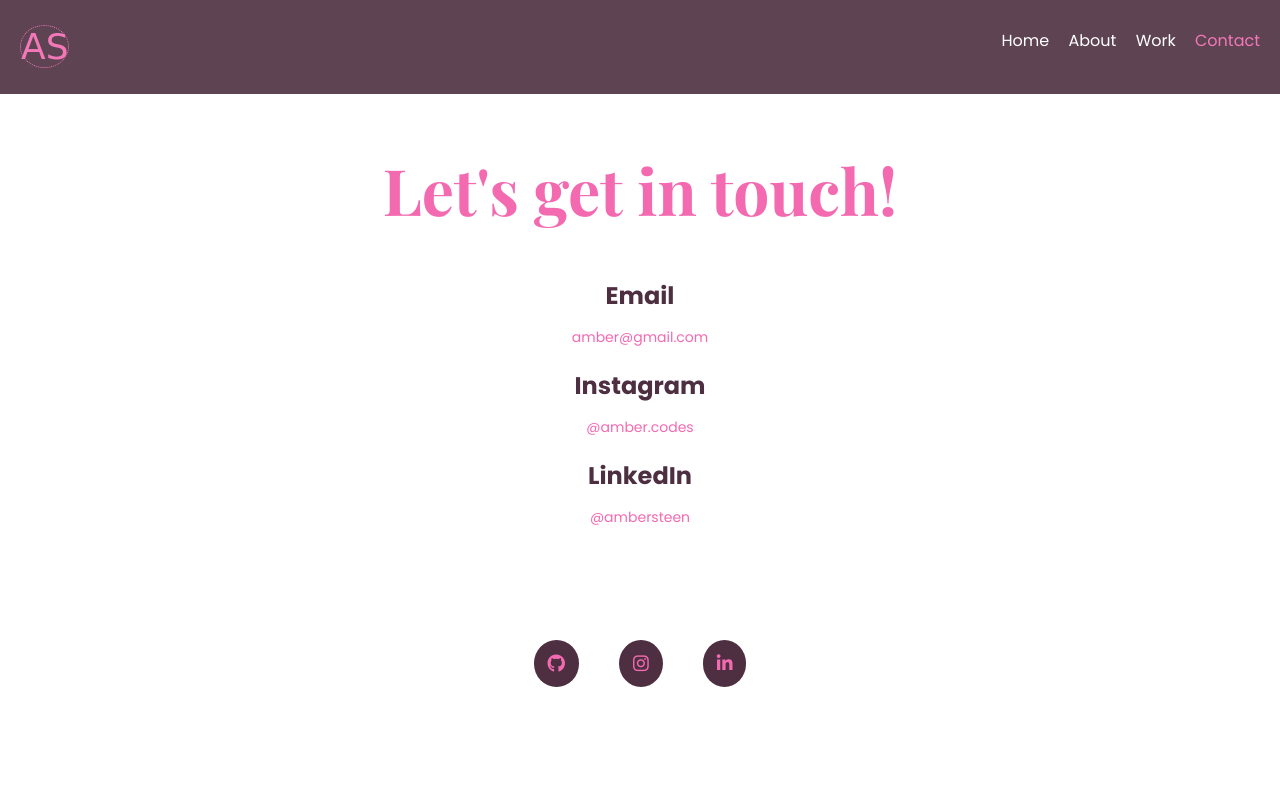
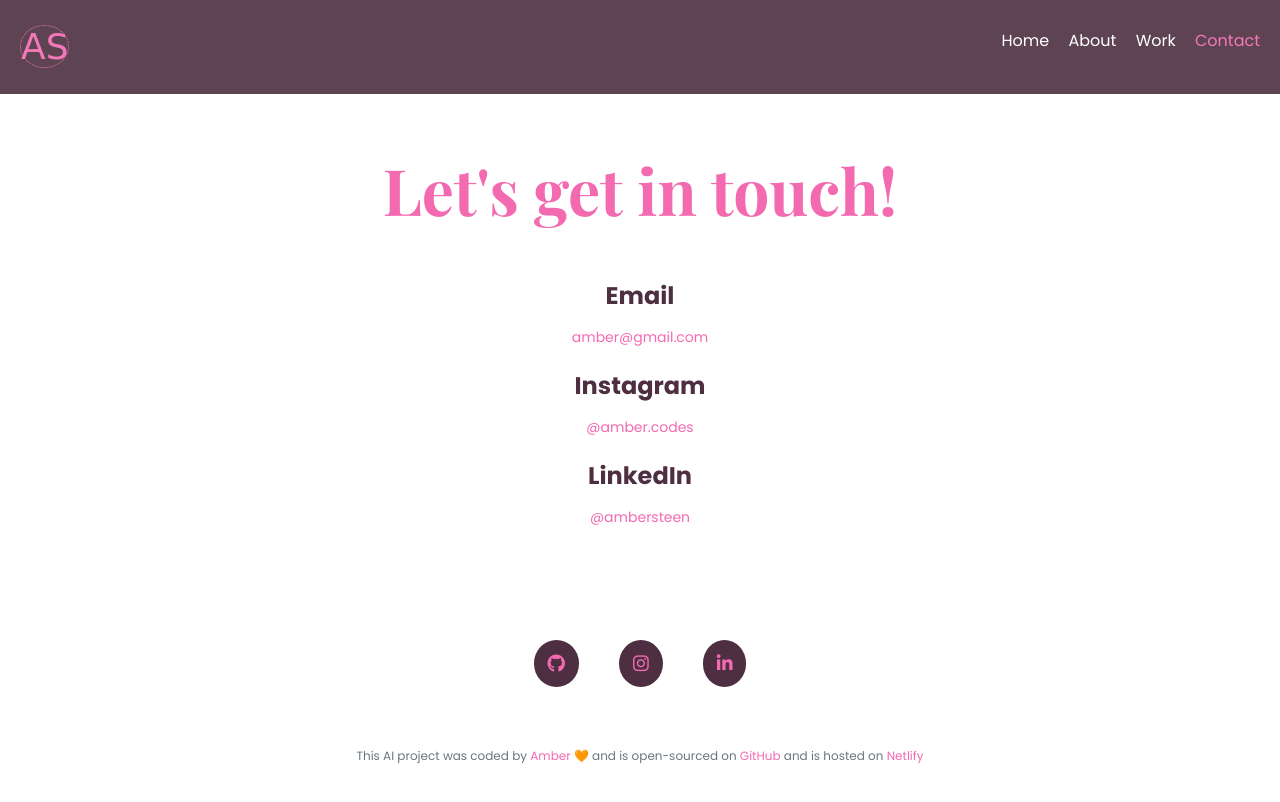
Before and after one commit to ambersteen/portfolio-project, a plain HTML site: page contact.html in a window 1280 px wide. Drawn offline with nearby package versions, Linux system fonts and the light colour scheme; a web font is replaced by a local one.

Commit message:
added web-signature to footer

```diff
--- a/contact.html
+++ b/contact.html
@@ -68,6 +68,18 @@
         <i class="fa-brands fa-linkedin-in"></i>
         </a>
         </div>
+              <div class="web-signature text-center text-muted">
+              This AI project was coded by
+        <a href="https://github.com/ambersteen" target="_blank"> Amber </a>
+        🧡 and is open-sourced on
+        <a
+        href="https://github.com/ambersteen/portfolio-project"
+        target="_blank">GitHub</a>
+        and is hosted on
+        <a href="https://front-end-developer-amber.netlify.app/contact"
+        target="_blank">
+        Netlify
+        </div>
     </footer>
     </div>
 
--- a/styles/portfolio.css
+++ b/styles/portfolio.css
@@ -230,6 +230,25 @@ background-color: var(--branding-color);
 .contact-link a {
 color: var(--branding-color);
 }
+a {
+color: var(--branding-color);
+transition: all 200ms ease-in-out;
+}
+.web-signature {
+    font-size: 12px;
+    margin-top: 60px;
+    text-decoration: none;
+    color: var(--secondary-color);
+}
+
+.web-signature a:hover {
+    cursor: pointer;
+    font-size: 12px;
+    margin-top: 60px;
+    text-decoration: none;
+    color: var(--secondary-color);
+
+}
 
 @media(max-width: 900px) {
 h1 {
```
Also changed, not shown: about.html (+12 -0 lines), index.html (+12 -0 lines), work.html (+12 -0 lines).
